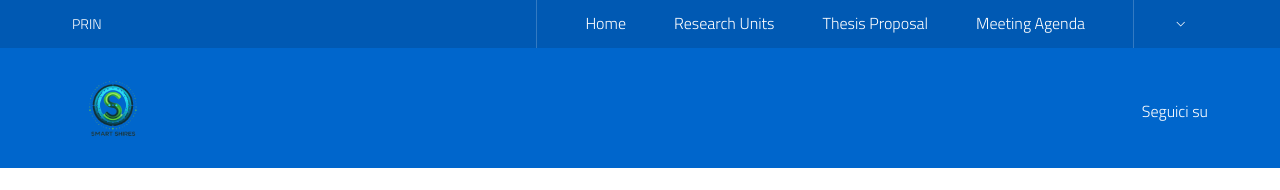
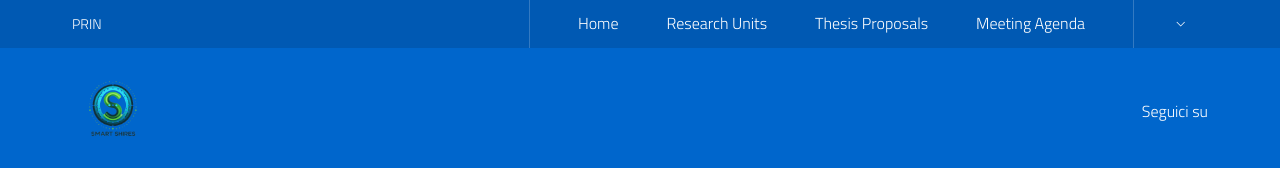
Before and after one commit to smartshires/smartshires.github.io, a Jekyll site: the page built from about.markdown, in a window 1280 px wide. Shown: the top 190 px of the page. Built offline with Jekyll 4.4.1, drawn with Linux system fonts in a browser that asks for light colours.

Commit message:
Update header-slim.html
fixed thesis proposals

```diff
--- a/_includes/header/header-slim.html
+++ b/_includes/header/header-slim.html
@@ -17,7 +17,7 @@
                   <li><a href="{{ site.baseurl }}/">Home</a></li>
                   <li><a href="{{ site.baseurl }}/it/research-units">Research Units</a></li>
                   <li hidden><a href="{{ site.baseurl }}/it/pubblications">Publications</a></li>
-                  <li><a href="{{ site.baseurl }}/it/thesis-proposal">Thesis Proposal</a></li>
+                  <li><a href="{{ site.baseurl }}/it/thesis-proposal">Thesis Proposals</a></li>
                   <li><a href="{{ site.baseurl }}/it/meeting-agenda">Meeting Agenda</a></li>
                   <li class="d-lg-none"><a href="#">PRIN</a></li>
                 </ul>
```
